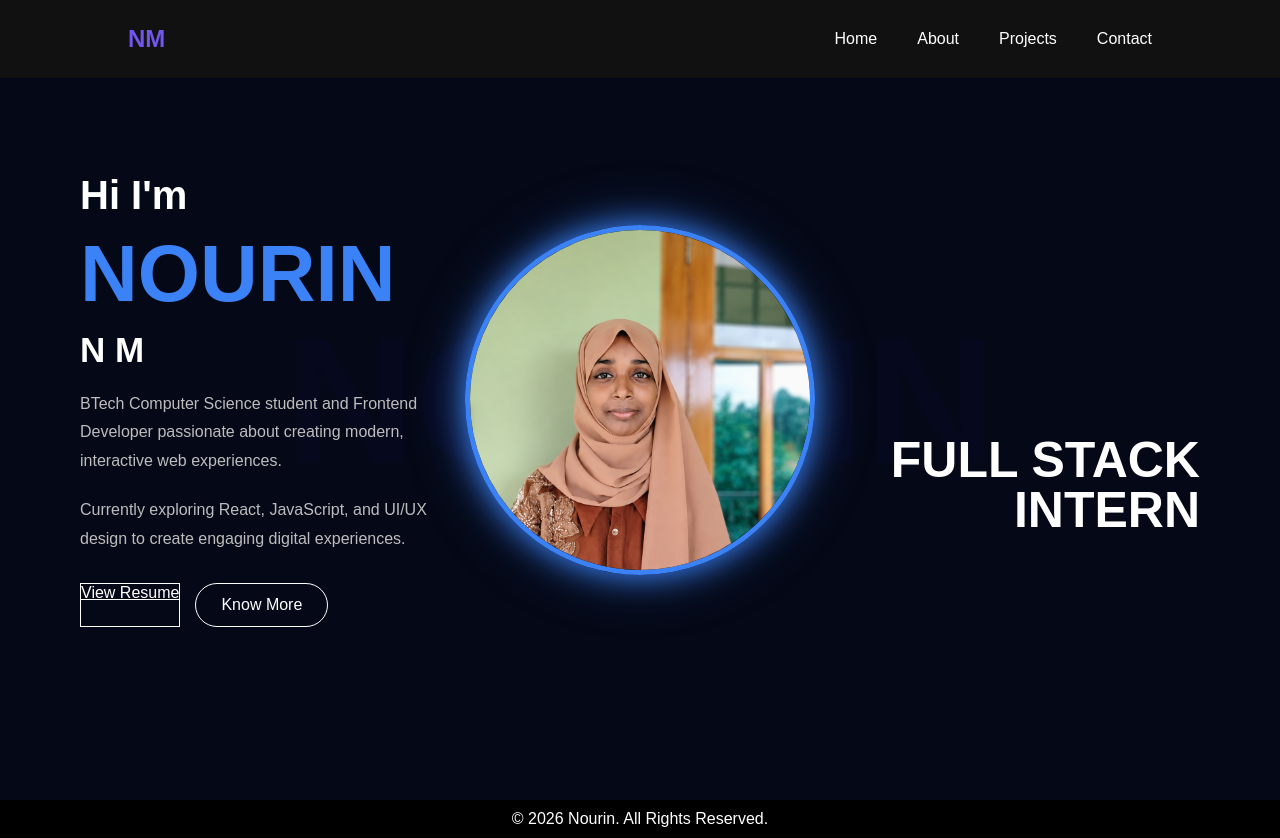
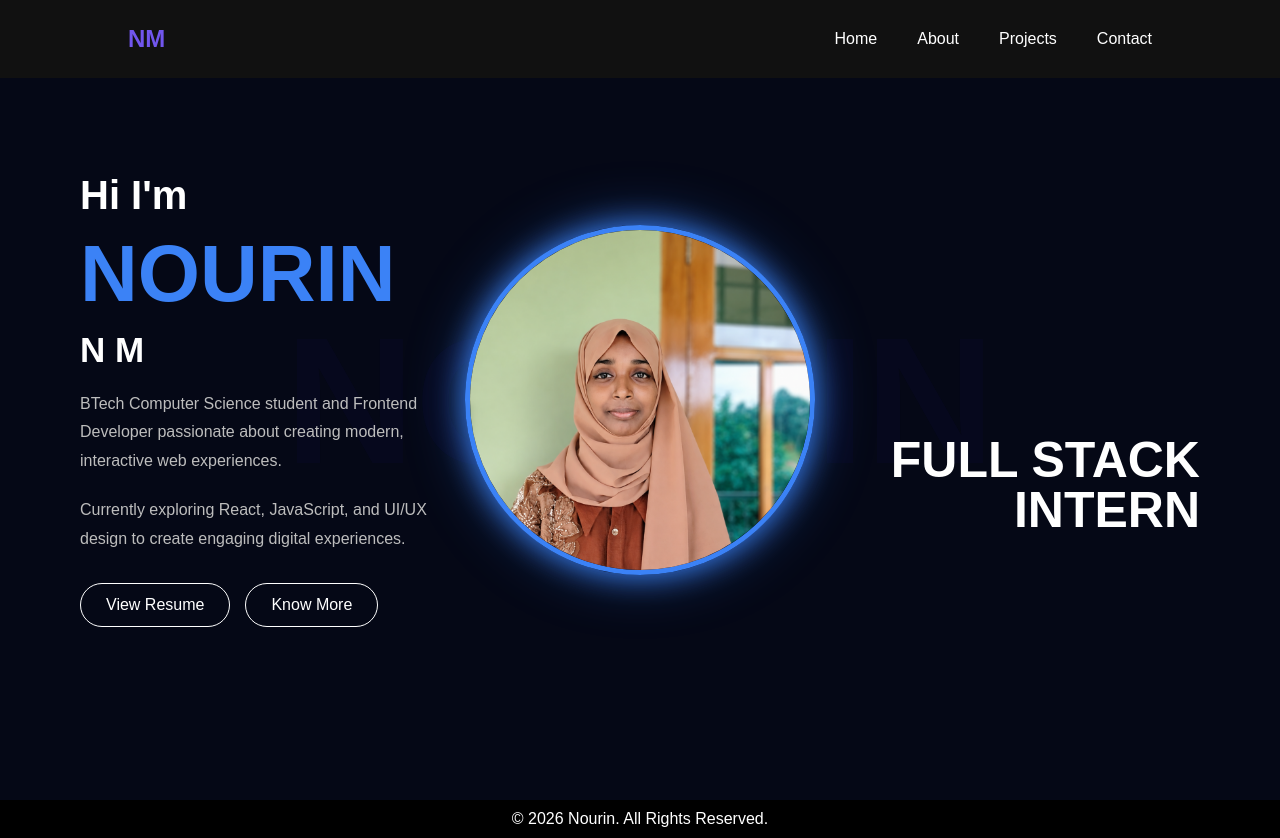
Before and after one commit to nourinnm/my-portfolio, a React (Vite) app: page / in a window 1280 px wide. Built offline with nearby package versions, Linux system fonts and the light colour scheme.

Commit message:
Update resume download button

```diff
--- a/src/pages/Home.jsx
+++ b/src/pages/Home.jsx
@@ -30,7 +30,7 @@ function Home() {
   href={`${import.meta.env.BASE_URL}resume.pdf`}
   target="_blank"
   rel="noopener noreferrer"
-  className="secondary"
+  className="resume-btn"
 >
   View Resume
 </a>
--- a/src/styles/Home.css
+++ b/src/styles/Home.css
@@ -168,3 +168,20 @@ transition: all 0.4s ease;
     height: 280px;
   }
 }
+.resume-btn {
+  display: inline-block;
+  padding: 12px 25px;
+  border-radius: 30px;
+  border: 1px solid white;
+  background: transparent;
+  color: white;
+  text-decoration: none;
+  cursor: pointer;
+  font-size: 16px;
+  transition: all 0.3s ease;
+}
+
+.resume-btn:hover {
+  transform: translateY(-5px);
+  box-shadow: 0 0 20px #3b82f6;
+}
```
